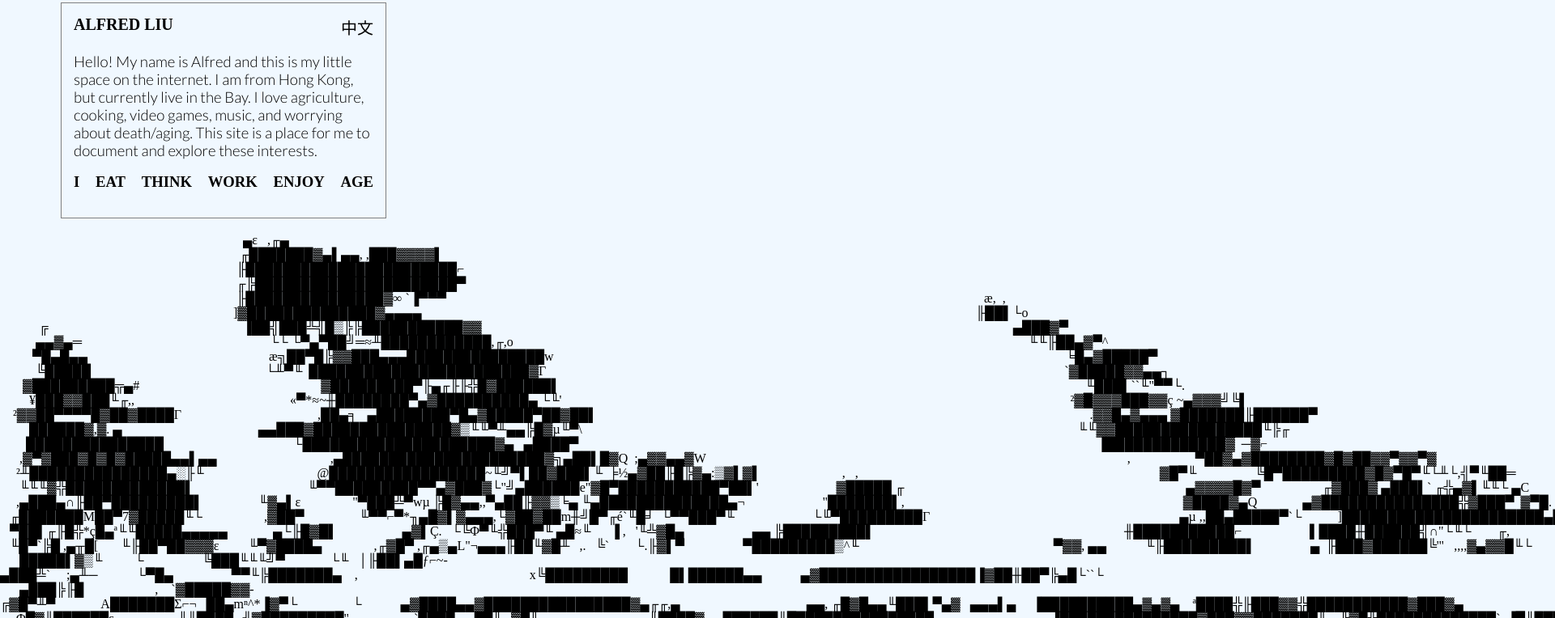
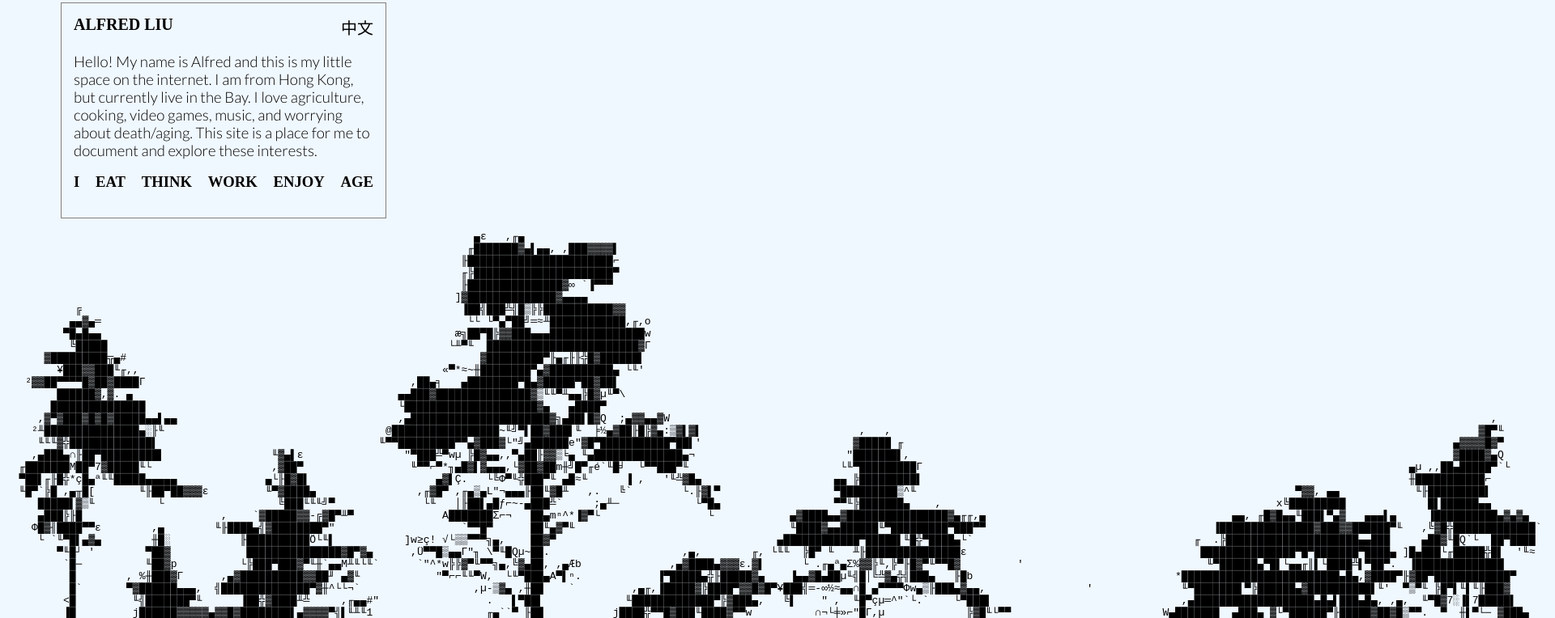
Before and after one commit to AlfredLiu13/alfredliu.github.io, a plain HTML site: page index.html in a window 1280 px wide. Shown: the part 72-836 px from the top of the page at 81% size, 1920 px wide, since content can reach past the window. Drawn offline with nearby package versions, Linux system fonts and the light colour scheme; a web font is replaced by a local one.

Commit message:
Update index.html

```diff
--- a/index.html
+++ b/index.html
@@ -16,7 +16,6 @@
             $(function(){
                 $("#ascii-art-tree").load("/ascii-art/tree.html");
             });</script>
-        <script src="https://cdnjs.cloudflare.com/ajax/libs/jquery/3.5.1/jquery.min.js"></script>
         <title>alfred</title>
     </head>
 
@@ -40,7 +39,7 @@
                 </ul>
             </div>
         </div>
-        <div id="ascii-art-tree"> </div>
+        <div class="ascii-art" id="ascii-art-tree"> </div>
     </body>
 
 </html>
```
